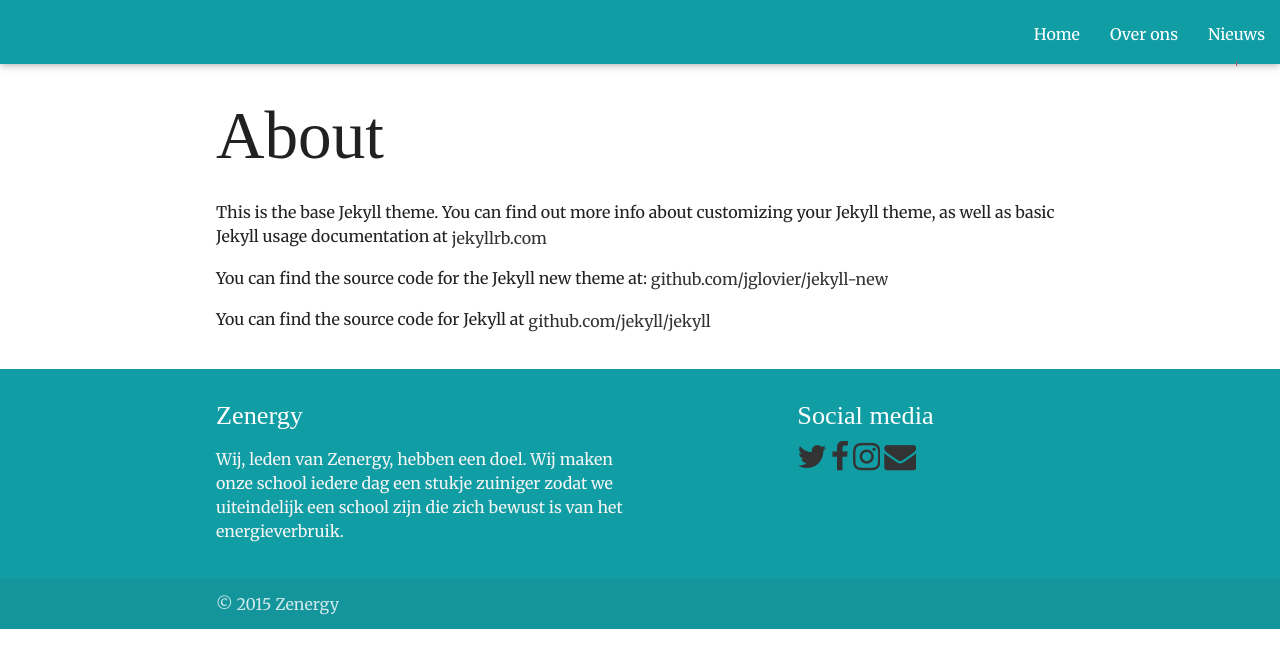
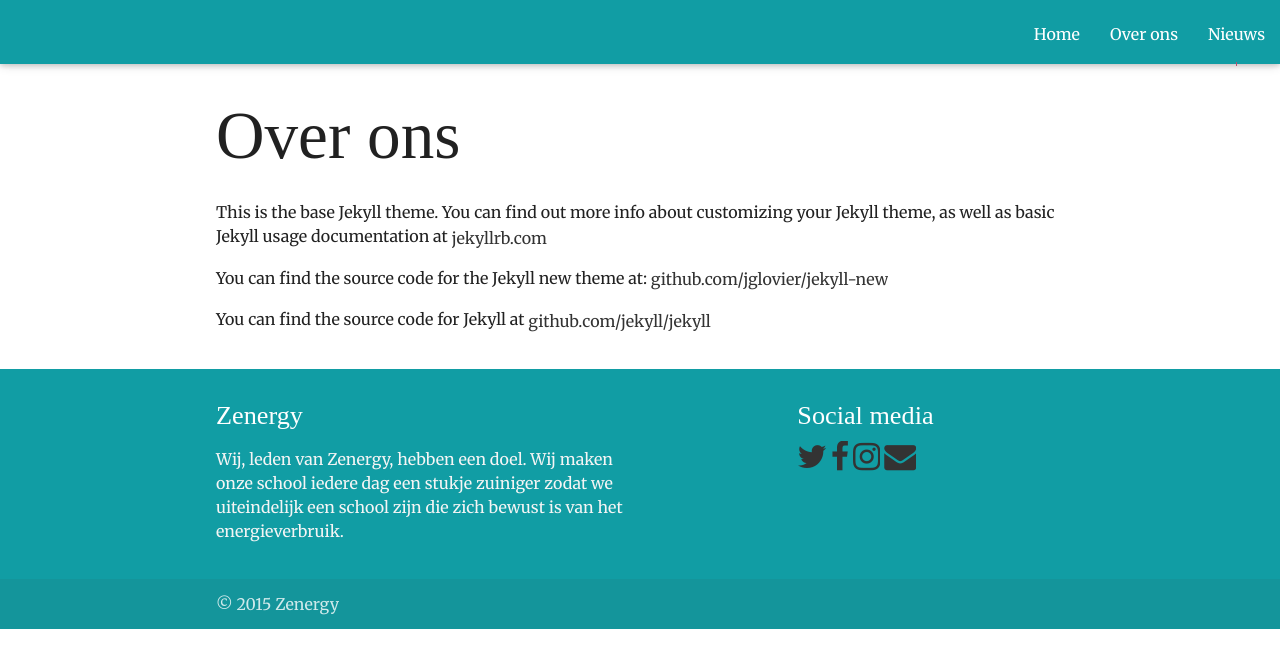
Before and after one commit to jasperwr/zenergy.jasperwr.github.io, a Jekyll site: the page built from about.md, in a window 1280 px wide. Shown: the top 668 px of the page. Built offline with Jekyll 4.4.1, drawn with Linux system fonts in a browser that asks for light colours; nearby versions of some CDN libraries.

Commit message:
Update about.md

```diff
--- a/about.md
+++ b/about.md
@@ -1,6 +1,6 @@
 ---
 layout: page
-title: About
+title: Over ons
 permalink: /about/
 keywords: energychallenge, zuidlaren, drenthe, sterren, winnen, duurzaam, energie
 ---
```
